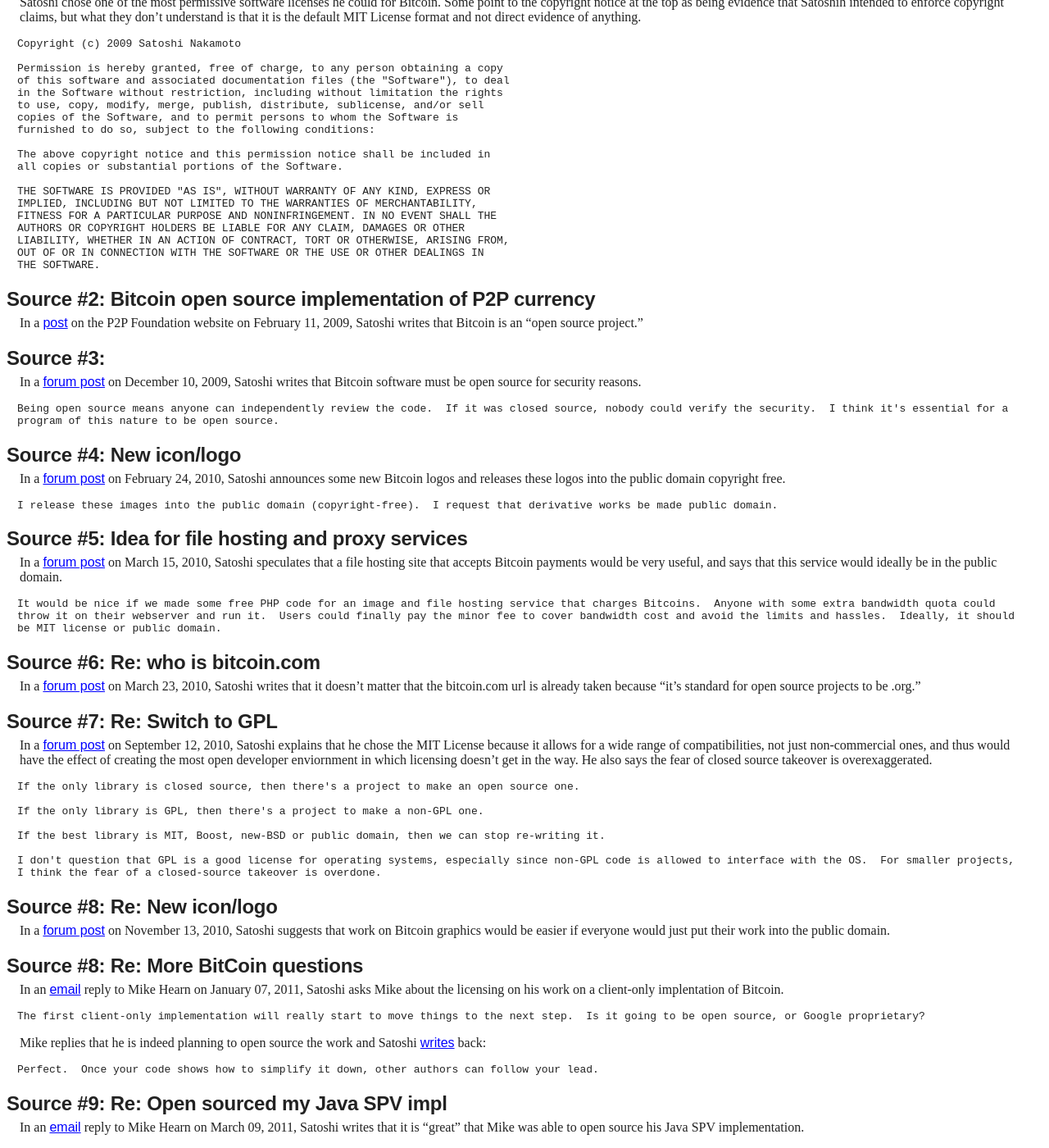
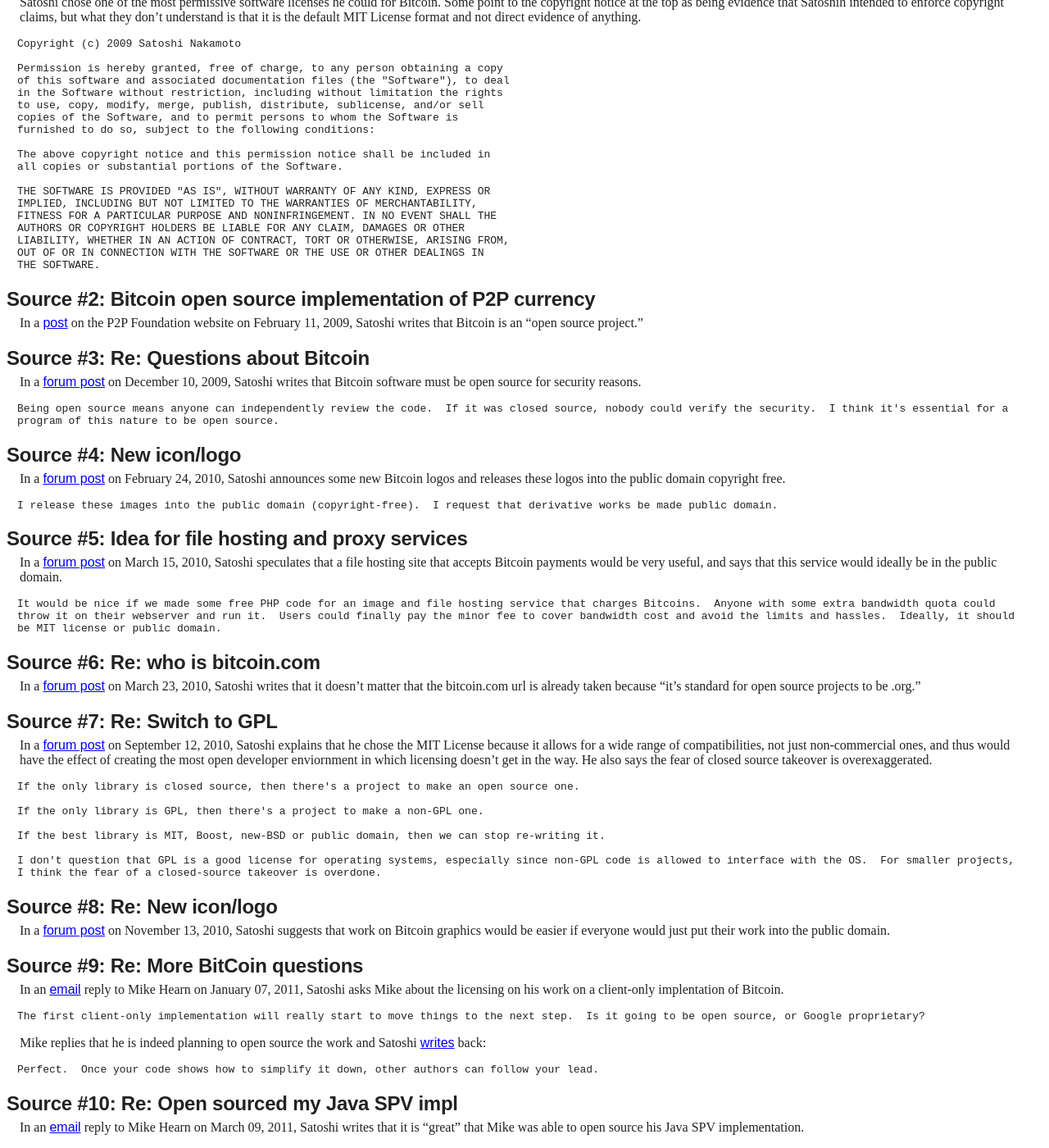
Before and after one commit to wakgill/deryk, a Jekyll site: the page built from _posts/2021-01-25-satoshi-ip.md, in a window 1280 px wide and 1400 px high, scrolled down 238 px. Shown: the whole window at 82% size. Built offline with Jekyll 4.4.1, drawn with Linux system fonts in a browser that asks for light colours.

Commit message:
Update 2021-01-25-satoshi-ip.md

````diff
--- a/_posts/2021-01-25-satoshi-ip.md
+++ b/_posts/2021-01-25-satoshi-ip.md
@@ -39,7 +39,7 @@
 
 In a [post](https://wakgill.github.io/bitcoin-archive/docs/forum/p2p-foundation/1/#selection-23.109-23.176) on the P2P Foundation website on February 11, 2009, Satoshi writes that Bitcoin is an "open source project."
 
-## Source #3:
+## Source #3: Re: Questions about Bitcoin
 
 In a [forum post](https://wakgill.github.io/bitcoin-archive/docs/forum/bitcoin-forum/13/#selection-23.1421-23.1619) on December 10, 2009, Satoshi writes that Bitcoin software must be open source for security reasons.
 
@@ -86,7 +86,7 @@
 In a [forum post](https://bitcointalk.org/index.php?topic=64.msg21766#msg21766) on November 13, 2010, Satoshi suggests that work on Bitcoin graphics would be easier if everyone would just put their work into the public domain.
 
 
-## Source #8: Re: More BitCoin questions
+## Source #9: Re: More BitCoin questions
 
 In an [email](https://wakgill.github.io/bitcoin-archive/docs/emails/mike-hearn/10/#selection-27.423-2.8) reply to Mike Hearn on January 07, 2011, Satoshi asks Mike about the licensing on his work on a client-only implentation of Bitcoin.
 
@@ -100,6 +100,6 @@
 Perfect.  Once your code shows how to simplify it down, other authors can follow your lead.
 ```
 
-## Source #9: Re: Open sourced my Java SPV impl
+## Source #10: Re: Open sourced my Java SPV impl
 
 In an [email](https://wakgill.github.io/bitcoin-archive/docs/emails/mike-hearn/13/#selection-27.691-27.835) reply to Mike Hearn on March 09, 2011, Satoshi writes that it is "great" that Mike was able to open source his Java SPV implementation.
````
